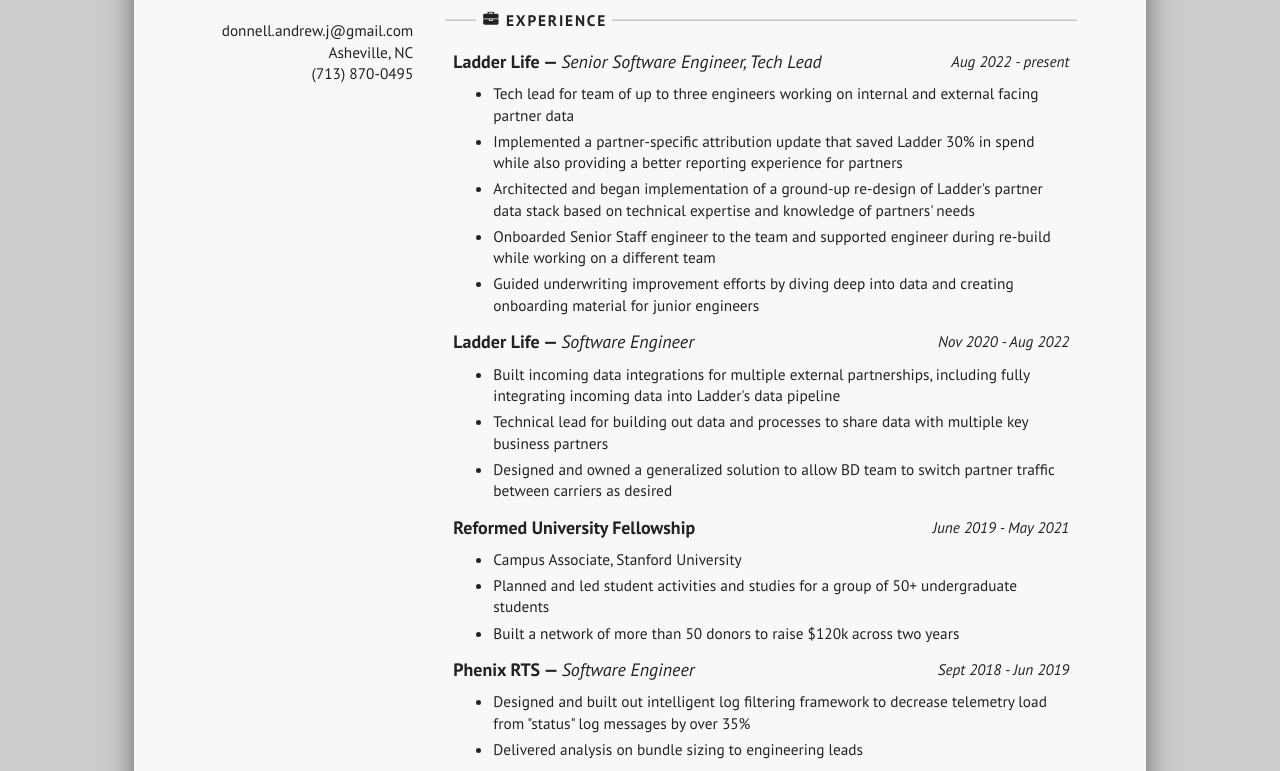
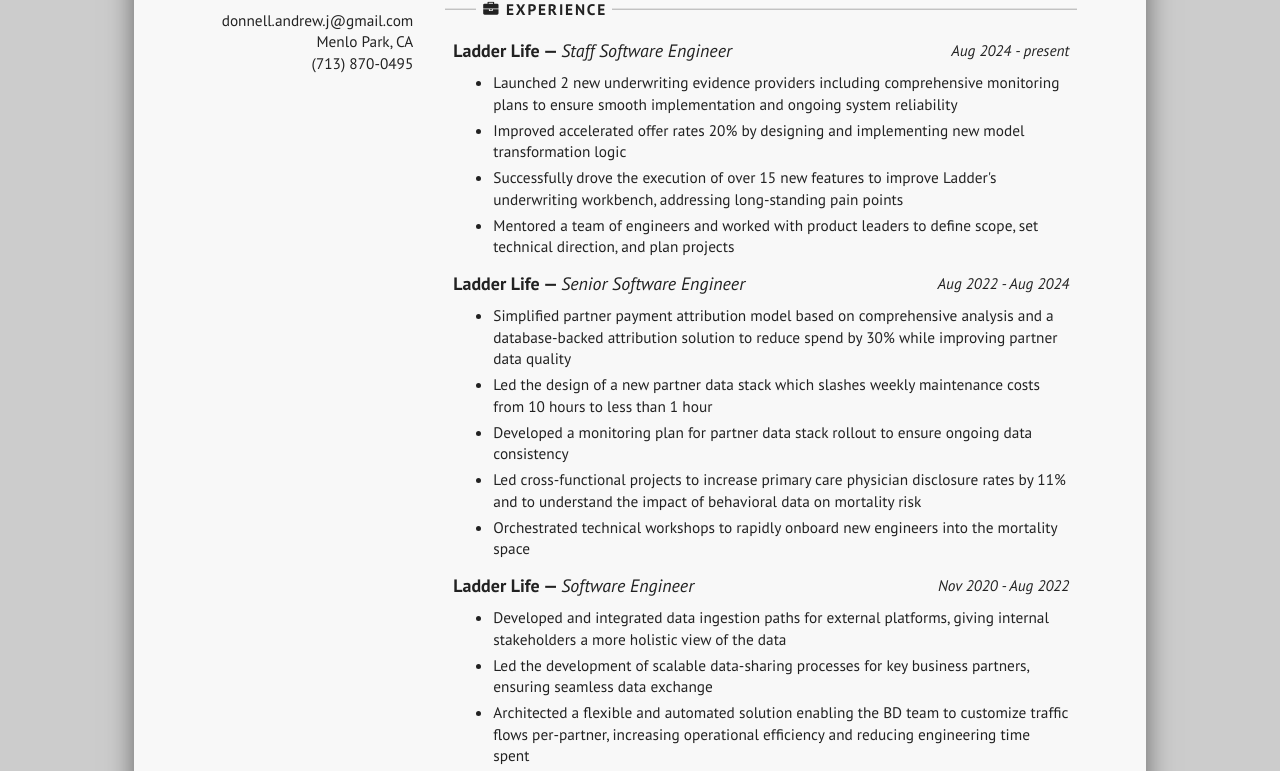
Before and after one commit to adonnell6/resume, a plain HTML site: page index.html in a window 1280 px wide. Shown: the part 168-939 px from the top of the page. Drawn offline with Linux system fonts and the light colour scheme.

Commit message:
update august 2024

```diff
--- a/index.html
+++ b/index.html
@@ -5,7 +5,7 @@
 
     <meta charset="UTF-8" name="viewport" content="width=device-width, initial-scale=1,maximum-scale=5">
 
-    <title>Andrew Donnell - R&#xE9;sum&#xE9;
+    <title>Andrew Donnell - Resume
     </title>
 
     <link
@@ -51,7 +51,7 @@
                         <li>
                             <a href="mailto:donnell.andrew.j@gmail.com">donnell.andrew.j@gmail.com</a>
                         </li>
-                        <li>Asheville, NC</li>
+                        <li>Menlo Park, CA</li>
                         <li>(713) 870-0495
                         </li>
                     </ul>
@@ -74,48 +74,102 @@
                                 <h3 class="col-md-8 col-sm-6 col-xs-12">
                                     <a href="https://www.ladderlife.com" target="_blank">Ladder Life
                                     </a> &#x2014;
-                                    <em>Senior Software Engineer, Tech Lead
+                                    <em>Staff Software Engineer
                                     </em>
                                 </h3>
                                 <em class="col-md-4 col-sm-6 col-xs-12">
-                                    <h4>Aug 2022 - present
+                                    <h4>Aug 2024 - present
                                     </h4>
                                 </em>
                             </div>
                             <ul>
                                 <li>
                                     <div class="rendered-markdown">
-                                        <p>Tech lead for team of up to three engineers working on internal and external
-                                            facing partner data
+                                        <p>
+                                            Launched 2 new underwriting evidence providers
+                                            including comprehensive monitoring plans to ensure smooth
+                                            implementation and ongoing system reliability
                                         </p>
                                     </div>
                                 </li>
                                 <li>
                                     <div class="rendered-markdown">
-                                        <p>Implemented a partner-specific attribution update that saved Ladder 30% in
-                                            spend while also providing a better reporting experience for partners
+                                        <p>
+                                            Improved accelerated offer rates 20% by designing and implementing
+                                            new model transformation logic
                                         </p>
                                     </div>
                                 </li>
                                 <li>
                                     <div class="rendered-markdown">
-                                        <p>Architected and began implementation of a ground-up re-design of Ladder's
-                                            partner data stack based on technical expertise and knowledge of partners'
-                                            needs
+                                        <p>
+                                            Successfully drove the execution of over 15 new features to improve
+                                            Ladder's underwriting workbench, addressing long-standing pain points
                                         </p>
                                     </div>
                                 </li>
                                 <li>
                                     <div class="rendered-markdown">
-                                        <p>Onboarded Senior Staff engineer to the team and supported engineer during
-                                            re-build while working on a different team
+                                        <p>
+                                            Mentored a team of engineers and worked with product leaders to
+                                            define scope, set technical direction, and plan projects
+                                        </p>
+                                    </div>
+                                </li>
+                            </ul>
+                        </div>
+                        <div>
+                            <div class="row">
+                                <h3 class="col-md-8 col-sm-6 col-xs-12">
+                                    <a href="https://www.ladderlife.com" target="_blank">Ladder Life
+                                    </a> &#x2014;
+                                    <em>Senior Software Engineer
+                                    </em>
+                                </h3>
+                                <em class="col-md-4 col-sm-6 col-xs-12">
+                                    <h4>Aug 2022 - Aug 2024
+                                    </h4>
+                                </em>
+                            </div>
+                            <ul>
+                                <li>
+                                    <div class="rendered-markdown">
+                                        <p>
+                                            Simplified partner payment attribution model based on comprehensive analysis
+                                            and a database-backed attribution solution to reduce spend by 30%
+                                            while improving partner data quality
                                         </p>
                                     </div>
                                 </li>
                                 <li>
                                     <div class="rendered-markdown">
-                                        <p>Guided underwriting improvement efforts by diving deep into data and creating
-                                            onboarding material for junior engineers
+                                        <p>
+                                            Led the design of a new partner data stack which slashes weekly maintenance
+                                            costs from 10 hours to less than 1 hour
+                                        </p>
+                                    </div>
+                                </li>
+                                <li>
+                                    <div class="rendered-markdown">
+                                        <p>
+                                            Developed a monitoring plan for partner data stack rollout to ensure ongoing
+                                            data consistency
+                                        </p>
+                                    </div>
+                                </li>
+                                <li>
+                                    <div class="rendered-markdown">
+                                        <p>
+                                            Led cross-functional projects to increase primary care physician disclosure rates by 11%
+                                            and to understand the impact of behavioral data on mortality risk
+                                        </p>
+                                    </div>
+                                </li>
+                                <li>
+                                    <div class="rendered-markdown">
+                                        <p>
+                                            Orchestrated technical workshops to rapidly onboard new engineers
+                                            into the mortality space
                                         </p>
                                     </div>
                                 </li>
@@ -137,22 +191,26 @@
                             <ul>
                                 <li>
                                     <div class="rendered-markdown">
-                                        <p>Built incoming data integrations for multiple external partnerships,
-                                            including fully integrating incoming data into Ladder's data pipeline
+                                        <p>
+                                            Developed and integrated data ingestion paths for external platforms,
+                                            giving internal stakeholders a more holistic view of the data
                                         </p>
                                     </div>
                                 </li>
                                 <li>
                                     <div class="rendered-markdown">
-                                        <p>Technical lead for building out data and processes to share data with
-                                            multiple key business partners
+                                        <p>
+                                            Led the development of scalable data-sharing processes for key
+                                            business partners, ensuring seamless data exchange
                                         </p>
                                     </div>
                                 </li>
                                 <li>
                                     <div class="rendered-markdown">
-                                        <p>Designed and owned a generalized solution to allow BD team to switch partner
-                                            traffic between carriers as desired
+                                        <p>
+                                            Architected a flexible and automated solution enabling the BD team
+                                            to customize traffic flows per-partner, increasing operational efficiency
+                                            and reducing engineering time spent
                                         </p>
                                     </div>
                                 </li>
@@ -225,23 +283,27 @@
                                 <h3 class="col-md-8 col-sm-8 col-xs-12">
                                     <a href="https://www.northwestern.edu" target="_blank">Northwestern University
                                     </a>
+                                     —
+                                    <span>
+                                        B.S. Computer Science
+                                    </span>
                                 </h3>
                                 <em class="col-md-4 col-sm-4 col-xs-8">
                                     <h4>Sept 2015 - June 2019
                                     </h4>
                                 </em>
                                 <ul>
-                                    <li>
+                                    <!-- <li>
                                         <div class="rendered-markdown">
                                             <p>B.S. Computer Science, McCormick School of Engineering
                                             </p>
                                         </div>
-                                    </li>
+                                    </li> -->
                                 </ul>
                             </div>
                         </div>
                     </div>
-                    <div id="skills">
+                    <!-- <div id="skills">
                         <div class="row">
                             <div class="header-pre"></div>
                             <h2>
@@ -276,7 +338,7 @@
                                 </ul>
                             </div>
                         </div>
-                    </div>
+                    </div> -->
                 </div>
             </div>
         </div>
```
Also changed, not shown: resume.min.css, 1 other file.
